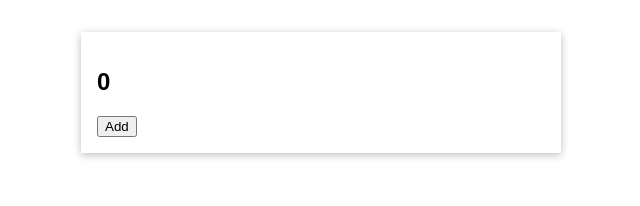
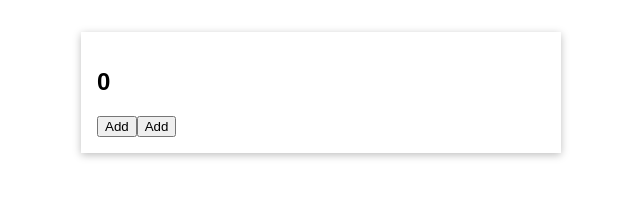
Before and after one commit to gautamyadavsgit/vuex, a Vue app: page / in a window 1280 px wide. Shown: the top 206 px of the page, without its empty margins (319-959 px from the left). Built offline with nearby package versions, Linux system fonts and the light colour scheme.

Commit message:
added mutations

```diff
--- a/src/App.vue
+++ b/src/App.vue
@@ -1,22 +1,25 @@
 <template>
   <base-container title="Vuex">
     <the-counter></the-counter>
-    <button @click="addOne">Add</button></base-container
+    <button @click="addOne">Add</button>
+    <change-counter>Add</change-counter></base-container
   >
 </template>
 
 <script>
 import BaseContainer from './components/BaseContainer.vue';
 import TheCounter from './components/TheCounter.vue';
+import ChangeCounter from './components/ChangeCounter.vue';
 
 export default {
   components: {
     TheCounter,
     BaseContainer,
+    ChangeCounter,
   },
   methods: {
     addOne() {
-      this.$store.state.counter = this.$store.state.counter + 1;
+      this.$store.commit('increment');
     },
   },
 };
--- a/src/components/BaseContainer.vue
+++ b/src/components/BaseContainer.vue
@@ -1,6 +1,5 @@
 <template>
   <section>
-
     <slot></slot>
   </section>
 </template>
--- /dev/null
+++ b/src/components/ChangeCounter.vue
@@ -0,0 +1,13 @@
+<template>
+<button @click="addOne">Add</button>
+</template>
+
+<script>
+export default{
+    methods:{
+        addOne(){
+            this.$store.commit('increment')
+        }
+    }
+}
+</script>
--- a/src/main.js
+++ b/src/main.js
@@ -5,11 +5,16 @@ import App from './App.vue';
 
 const app = createApp(App);
 const store = createStore({
-   state(){
+  state() {
     return {
-        counter:0
-    }
-   }
+      counter: 0,
+    };
+  },
+  mutations: {
+    increment(state) {
+      state.counter = state.counter + 1;
+    },
+  },
 });
 app.use(store);
 app.mount('#app');
```
